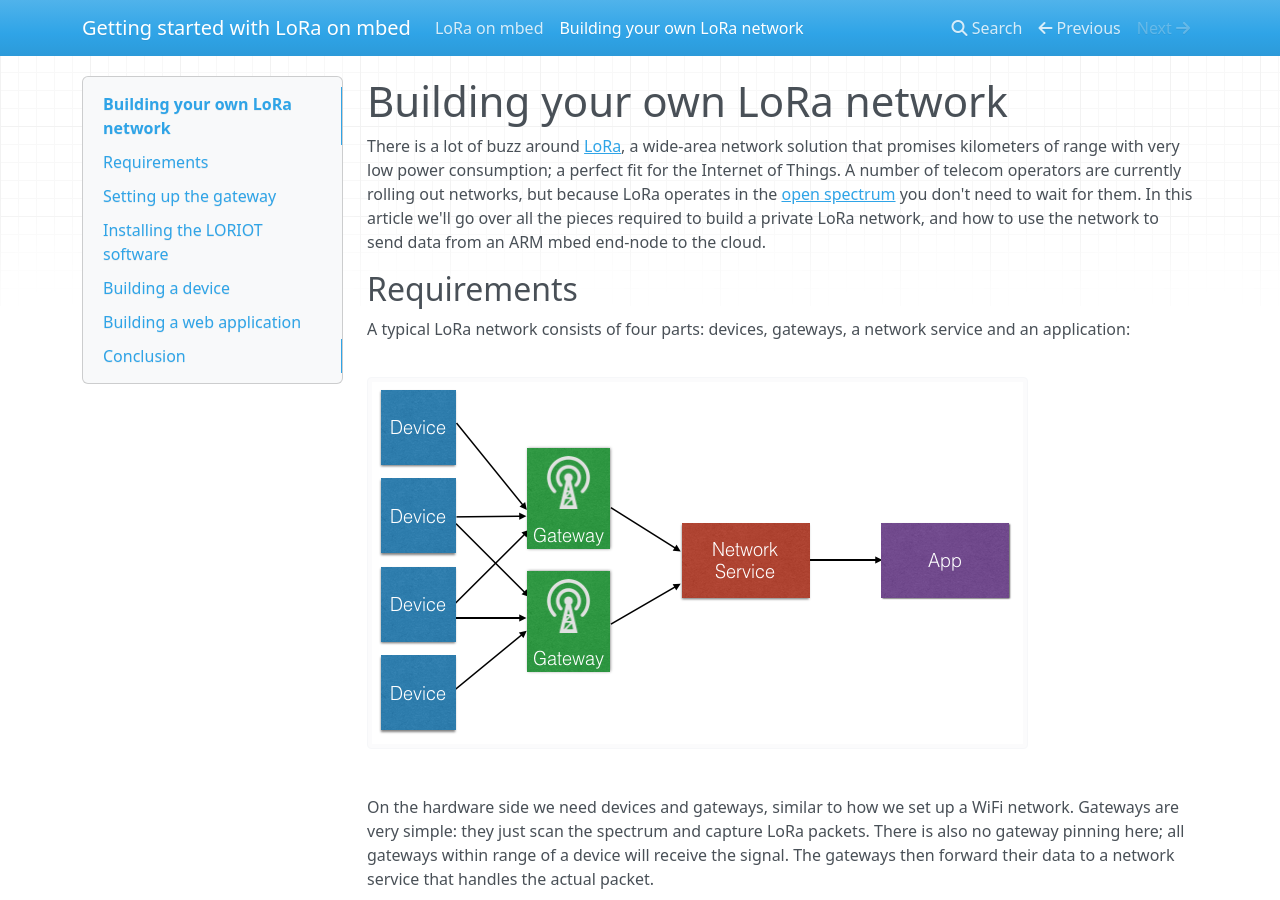
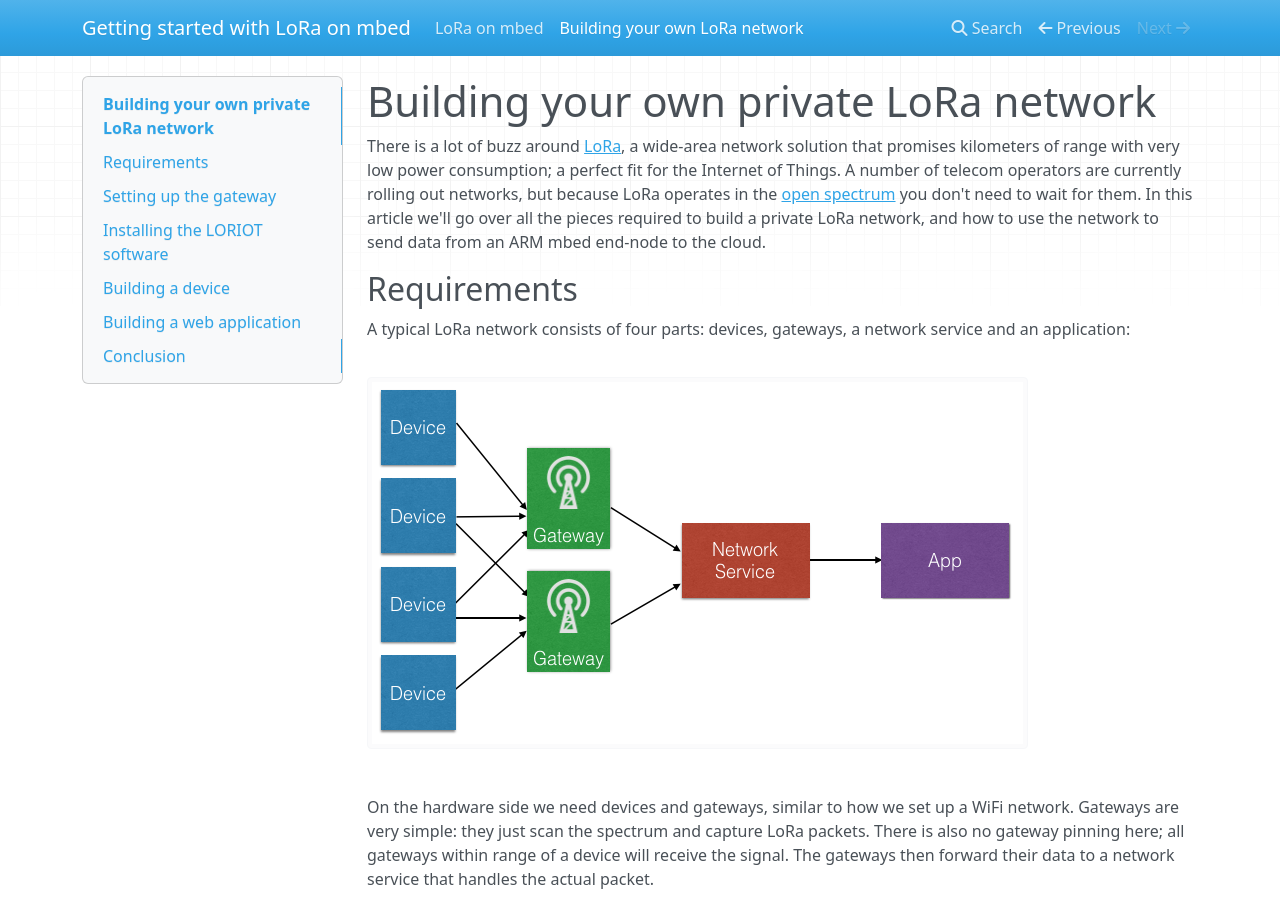
Before and after one commit to ARMmbed/lora-docs, an MkDocs documentation site: the page built from docs/intro-to-lora.md, in a window 1280 px wide and 900 px high. Built offline with MkDocs 1.6.1, drawn with Linux system fonts in a browser that asks for light colours; nearby versions of some CDN libraries; old or Windows-style settings are respelled for this version of MkDocs.

Commit message:
Add 'private' into the title, better for SEO.

```diff
--- a/docs/intro-to-lora.md
+++ b/docs/intro-to-lora.md
@@ -1,4 +1,4 @@
-# Building your own LoRa network
+# Building your own private LoRa network
 
 There is a lot of buzz around [LoRa](https://www.lora-alliance.org), a wide-area network solution that promises kilometers of range with very low power consumption; a perfect fit for the Internet of Things. A number of telecom operators are currently rolling out networks, but because LoRa operates in the [open spectrum](https://en.wikipedia.org/wiki/ISM_band) you don't need to wait for them. In this article we'll go over all the pieces required to build a private LoRa network, and how to use the network to send data from an ARM mbed end-node to the cloud.
 
```
